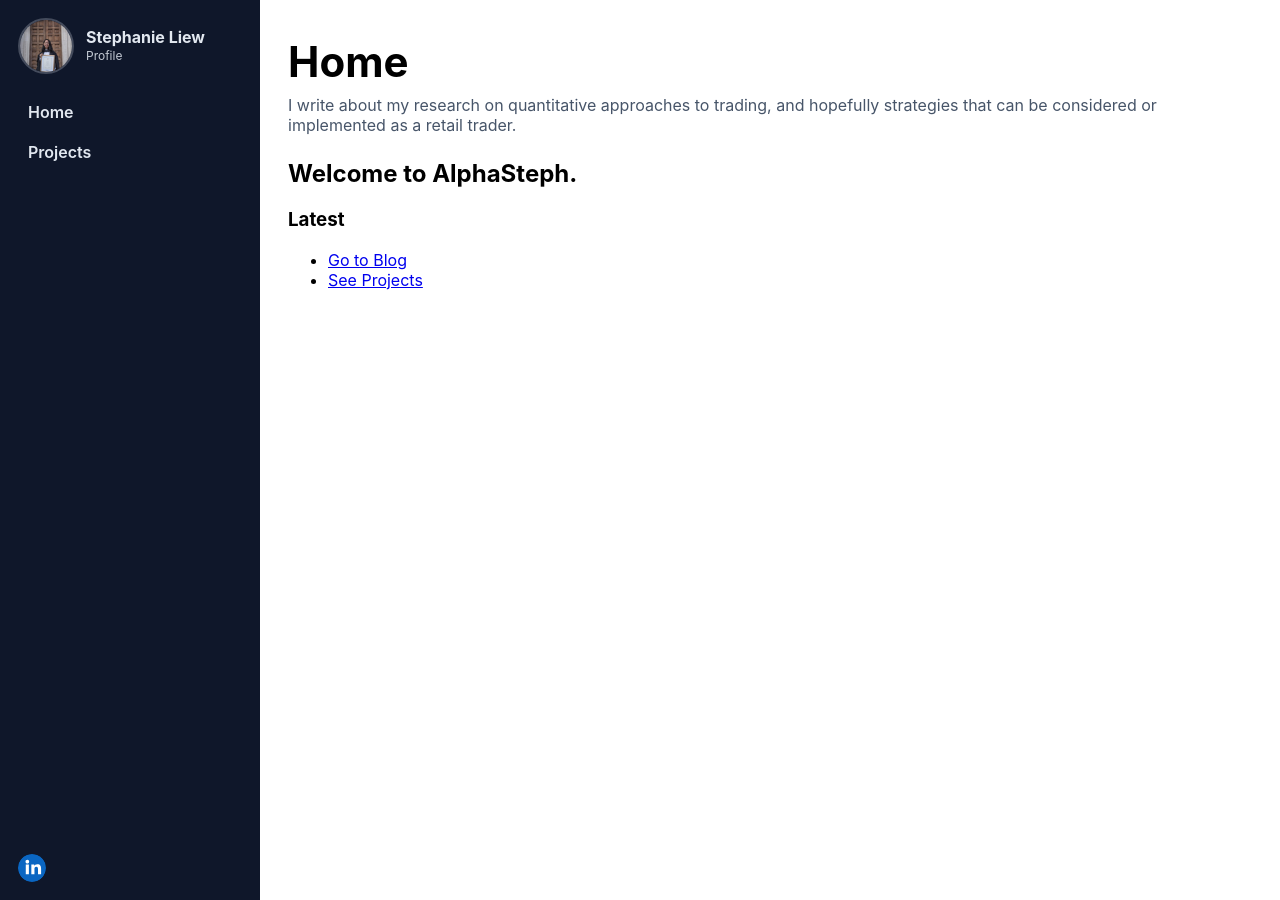
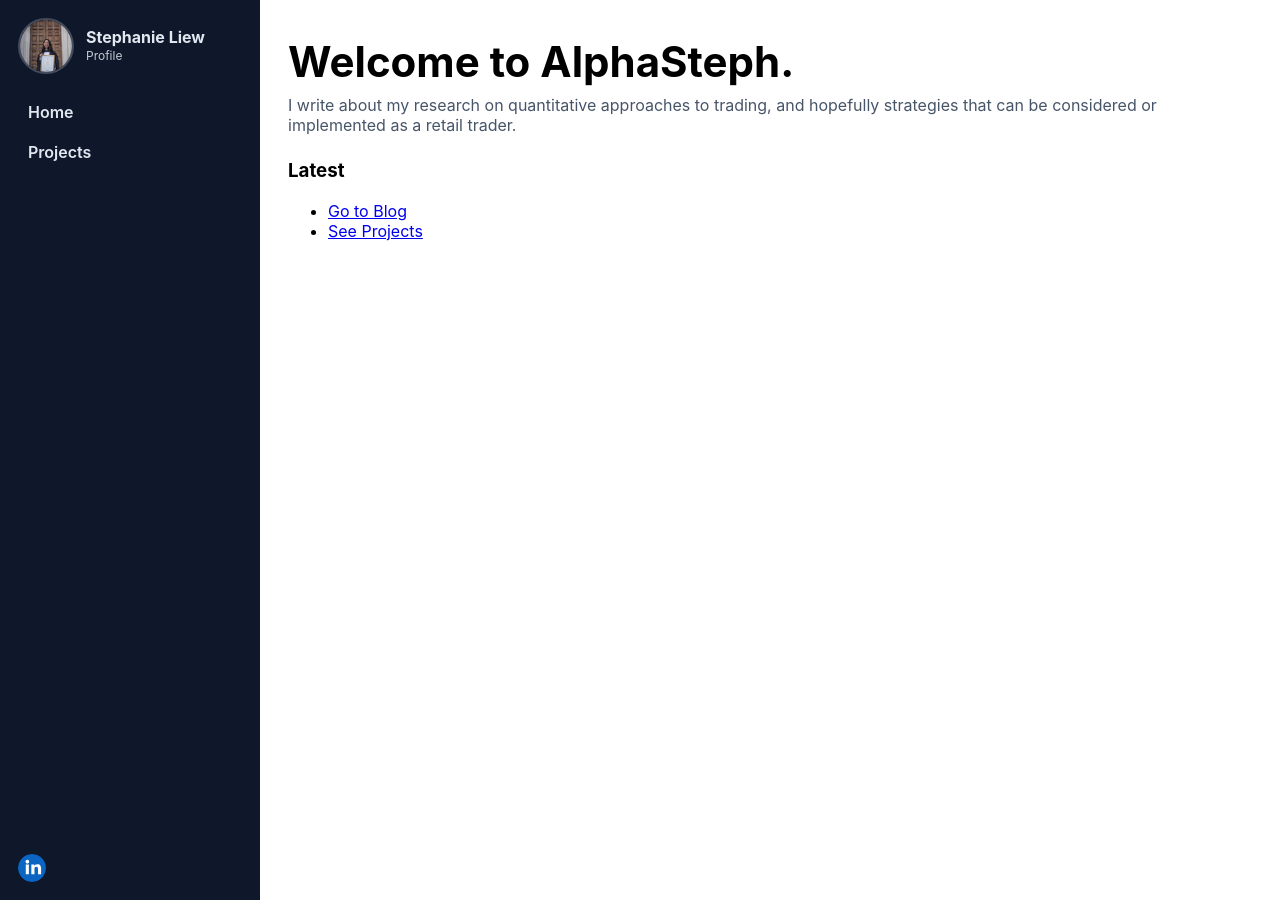
Before and after one commit to sljy1995/StephTheAlpha, a Jekyll site: the page built from index.md, in a window 1280 px wide. Built offline with Jekyll 4.4.1, drawn with Linux system fonts in a browser that asks for light colours.

Commit message:
Update index.md

```diff
--- a/index.md
+++ b/index.md
@@ -1,10 +1,9 @@
 ---
 layout: default
-title: Home
+title: Welcome to AlphaSteph.
 subtitle: I write about my research on quantitative approaches to trading, and hopefully strategies that can be considered or implemented as a retail trader.
 ---
 
-# Welcome to AlphaSteph.
 
 
 ### Latest
```
